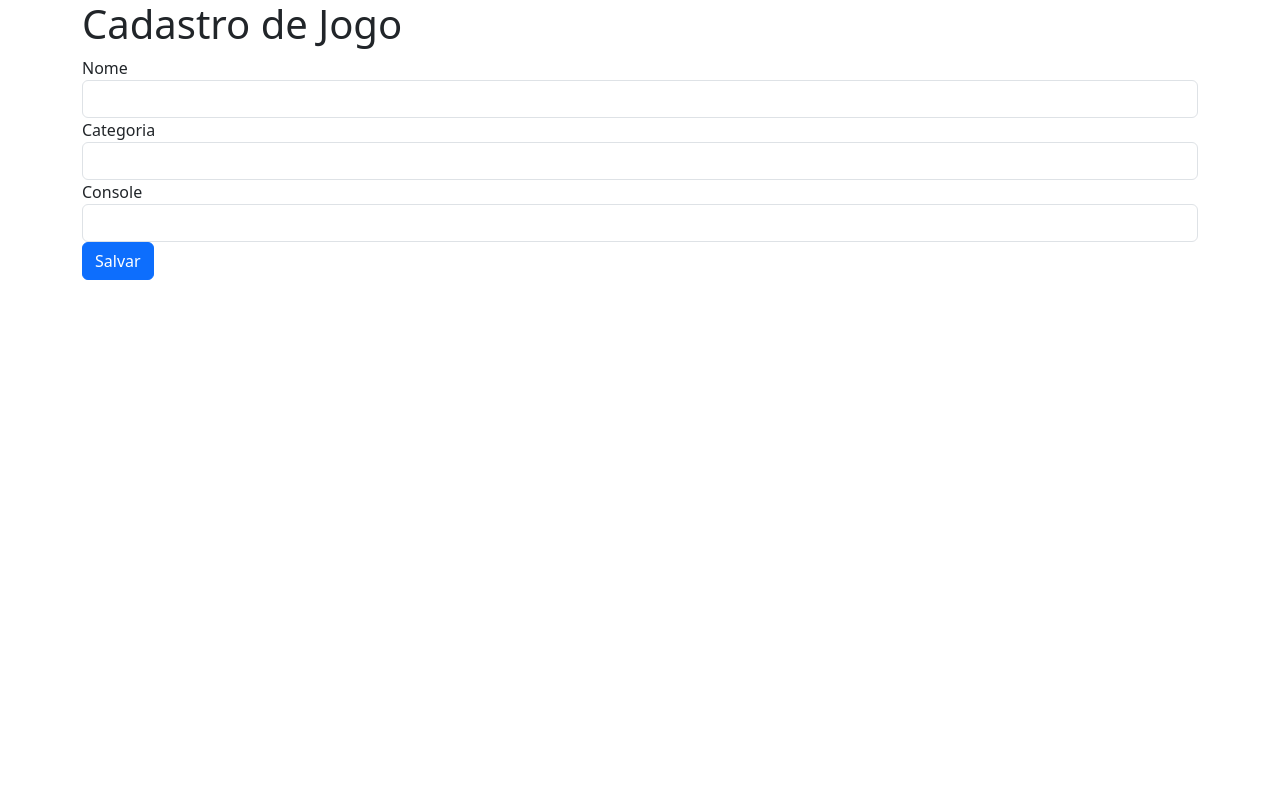
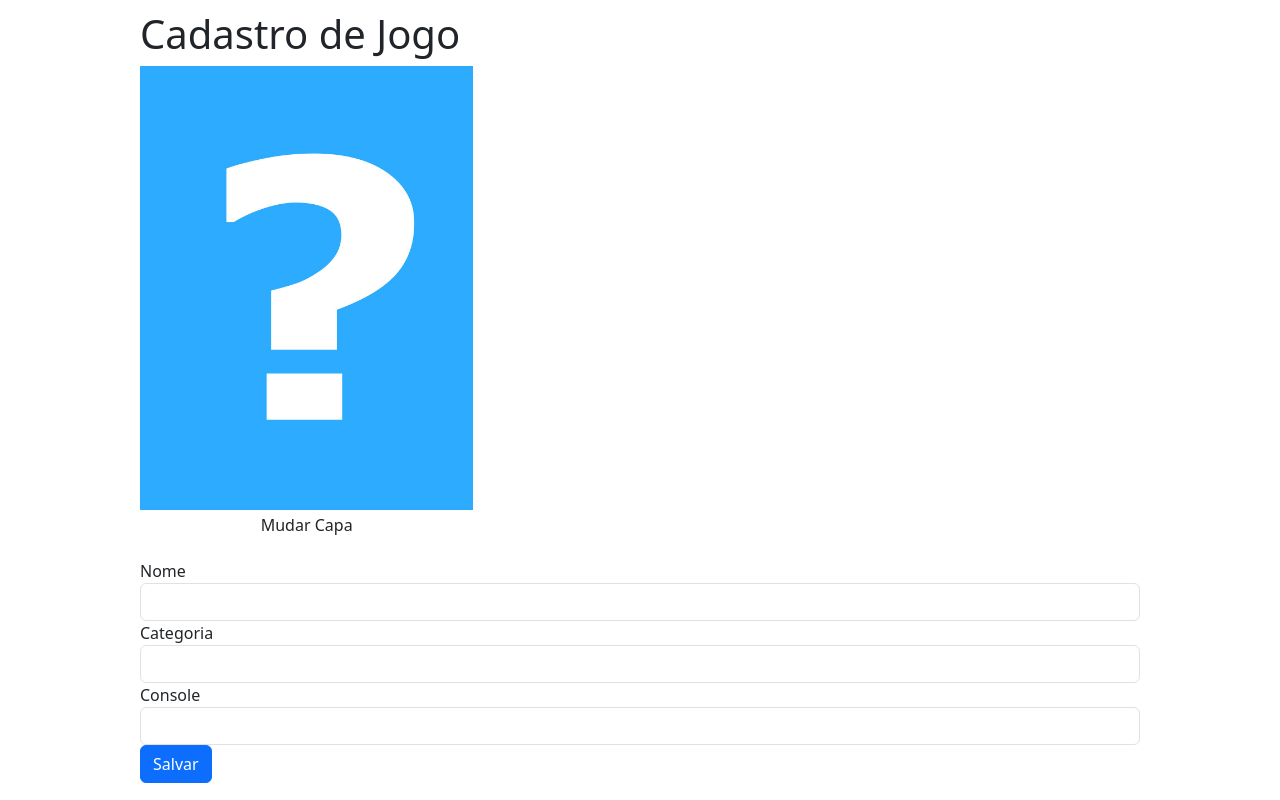
Before and after one commit to victorakahane/jogoteca, a Flask app: page /novo in a window 1280 px wide. Run offline with Flask 3, Linux system fonts and the light colour scheme; the visitor is signed in with stand-in values (Sample User, id 1); some libraries are stand-ins or nearby versions.

Commit message:
FEAT: Added image upload feature Image can be uploaded in new game form, saved on uploads folder.

```diff
--- a/config.py
+++ b/config.py
@@ -1,5 +1,7 @@
 from dotenv import load_dotenv
 from os import getenv
+import os
+
 load_dotenv()
 
 SECRET_KEY = getenv('SECRET_KEY')
@@ -12,3 +14,5 @@ SQLALCHEMY_DATABASE_URI = \
         servidor = getenv('HOST'),
         database = getenv('DATABASE')
     )
+
+UPLOAD_FOLDER = os.path.dirname(os.path.abspath(__file__)) + '\\uploads'
--- /dev/null
+++ b/static/app.css
@@ -0,0 +1,68 @@
+body {
+    padding-top: 10px;
+}
+
+.btn {
+    margin-bottom: 10px;
+}
+
+.container {
+    border-radius: 4px;
+    margin: auto;
+    width: 80%;
+}
+
+.little-container {
+    width: 40%;
+    margin: auto;
+}
+
+figcaption {
+    text-align: center;
+    margin: 3px auto;
+}
+
+.fileContainer {
+    overflow: hidden;
+    position: relative;
+}
+
+.fileContainer [type=file] {
+    cursor: pointer;
+    display: block;
+    font-size: 999px;
+    filter: alpha(opacity=0);
+    min-height: 100%;
+    min-width: 100%;
+    opacity: 0;
+    position: absolute;
+    right: 0;
+    text-align: right;
+    top: 0;
+}
+
+td {
+    text-align: center;
+}
+
+.formularioJogo {
+    display: flex;
+}
+
+.formularioImagem {
+    margin-right: 16px
+}
+
+.buttons {
+    margin-top: 16px
+}
+
+.inputBox {
+    width: 700px;
+}
+
+.inputsJogo {
+    width: 100%;
+    margin-left: 1em;
+    margin-bottom: 1em;
+}
--- a/templates/cadastrar.html
+++ b/templates/cadastrar.html
@@ -1,6 +1,15 @@
 {% extends "template.html" %}
 {% block conteudo %}
-<form action="{{url_for('cadastrar_jogo')}}" method="post">
+<form action="{{url_for('cadastrar_jogo')}}" method="post" enctype="multipart/form-data">
+    <figure class="img thumbnail col-md-4">
+        <img class="img-fluid" src="{{ url_for('imagem', nome_arquivo='capa_padrao.jpg') }}">
+        <figcaption>
+          <label class="fileContainer">
+            Mudar Capa
+            <input type="file" name="arquivo" accept="image/*">
+          </label>
+        </figcaption>
+    </figure>
 <fieldset>
     <div class="form-group">
     <label for="nome">Nome</label>
--- a/templates/template.html
+++ b/templates/template.html
@@ -5,6 +5,7 @@
         <meta name="viewport" content="width=device-width, initial-scale=1">
         <title>Jogoteca</title>
         <link rel="stylesheet" href="{{ url_for('static', filename='bootstrap.css') }}">
+        <link rel="stylesheet" href="{{ url_for('static', filename='app.css') }}">
     </head>
     <body>
         <div class="container">
--- a/views.py
+++ b/views.py
@@ -1,6 +1,7 @@
-from flask import render_template, request, redirect, session, flash, url_for
+from flask import render_template, request, redirect, session, flash, url_for, send_from_directory
 from main import app, db
 from models import Jogos, Usuarios
+import os
 
 @app.route('/')
 def index():
@@ -18,14 +19,32 @@ def cadastrar_jogo():
     nome = request.form.get('nome')
     console = request.form.get('console')
     categoria = request.form.get('categoria')
+    arquivo = request.files.get('arquivo')
+
+    if not arquivo:
+        flash('Nenhum arquivo foi enviado.', category='error')
+        return redirect(url_for('novo'))
+
+    arquivo_extensao = os.path.splitext(arquivo.filename)[1]
+
+    if not arquivo.filename.lower().endswith(('.png', '.jpg', '.jpeg')):
+        flash('Formato de arquivo inválido. Envie uma imagem.', category='error')
+        return redirect(url_for('novo'))
 
     if Jogos.query.filter_by(nome=nome).first():
         flash('Jogo já cadastrado', category='error')
-        return redirect(url_for('retornar_pagina_cadastro'))
-    else:
-        db.session.add(Jogos(nome=nome, categoria=categoria, console=console))
-        db.session.commit()
+        return redirect(url_for('novo'))
 
+    novo_jogo = Jogos(nome=nome, categoria=categoria, console=console)
+
+    # Salvar no banco de dados
+    db.session.add(novo_jogo)
+    db.session.commit()
+
+    # Salvar o arquivo
+    arquivo.save(os.path.join(app.config.get('UPLOAD_FOLDER'), f'capa{novo_jogo.id}{arquivo_extensao}'))
+
+    flash('Jogo cadastrado com sucesso!', category='success')
     return redirect(url_for('index'))
 
 @app.route('/login')
@@ -45,9 +64,9 @@ def autenticar():
             proxima_pagina = request.form.get('proxima')
             flash(f'Usuário logado com sucesso: {session["usuario_logado"]}')
             return redirect(proxima_pagina)
-        else:
-            flash(f'Senha incorreta, tente novamente')
-            return redirect(url_for('fazer_login'))
+
+        flash('Senha incorreta, tente novamente')
+        return redirect(url_for('fazer_login'))
     else:
         flash('Usuário não cadastrado, tente novamente')
         return redirect(url_for('fazer_login'))
@@ -98,3 +117,7 @@ def deletar(id):
         flash('Não foi possível excluir o jogo', category='error')
 
     return redirect(url_for('index'))
+
+@app.route('/uploads/<nome_arquivo>')
+def imagem(nome_arquivo):
+    return send_from_directory('uploads', nome_arquivo)
```
Also changed, not shown: uploads/capa10.png (added), uploads/capa_padrao.jpg (added).
